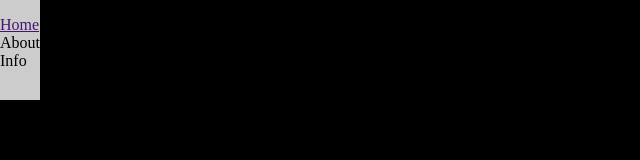
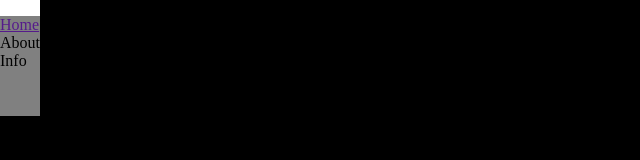
Before and after one commit to vbAarav/my-website, a plain HTML site: page index.html in a window 1280 px wide. Shown: the whole page, without its empty margins (0-640 px from the left). Drawn offline with Linux system fonts and the light colour scheme.

Commit message:
Add nav style element

```diff
--- a/style.css
+++ b/style.css
@@ -20,9 +20,10 @@ header { //Set the navigation bar
   top: 0;
   left: 0;
   background: white;
-  opacity: 80%;
 }
 
 nav {
   width: 100%;
+  height: 100%;
+  background: grey;
 }
```
